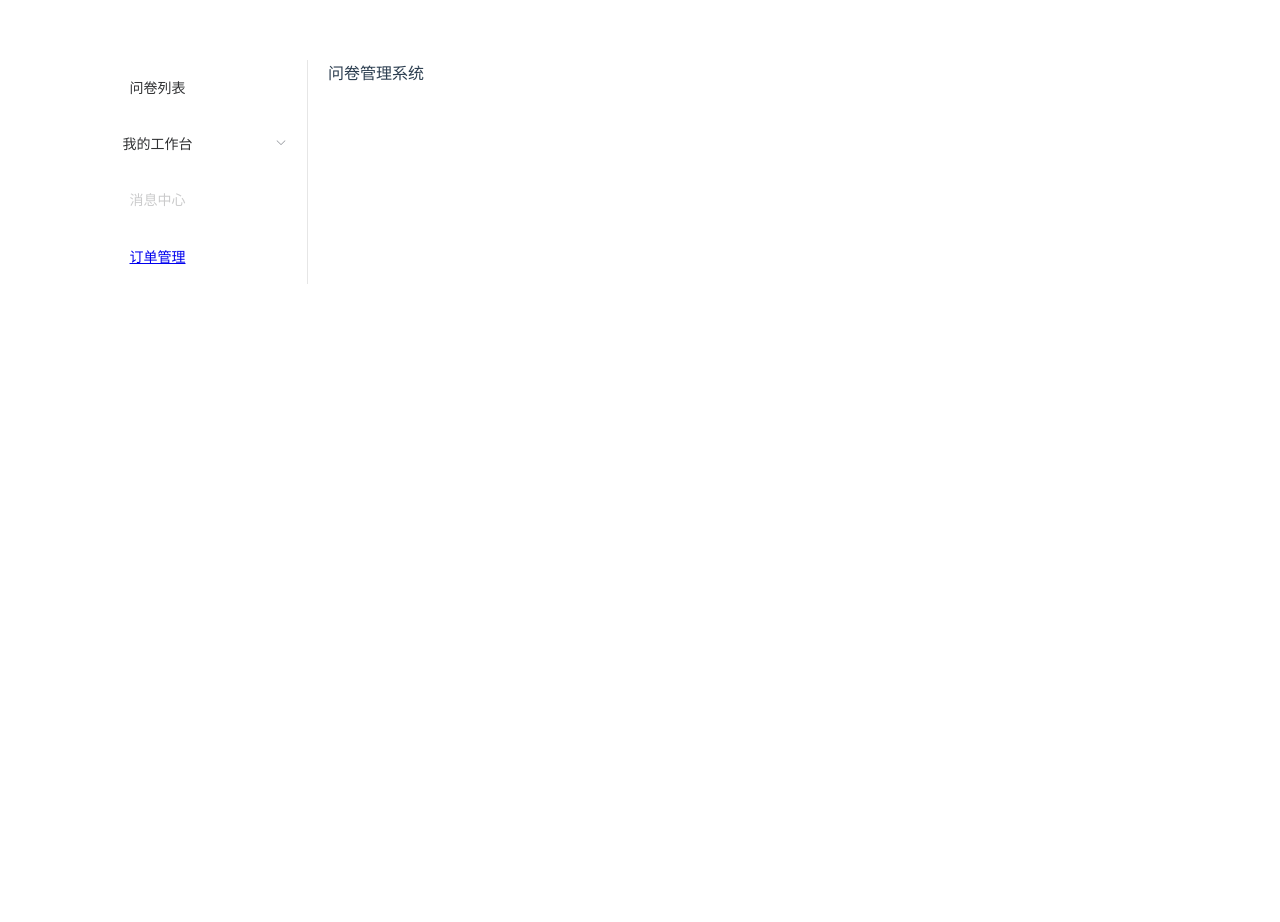
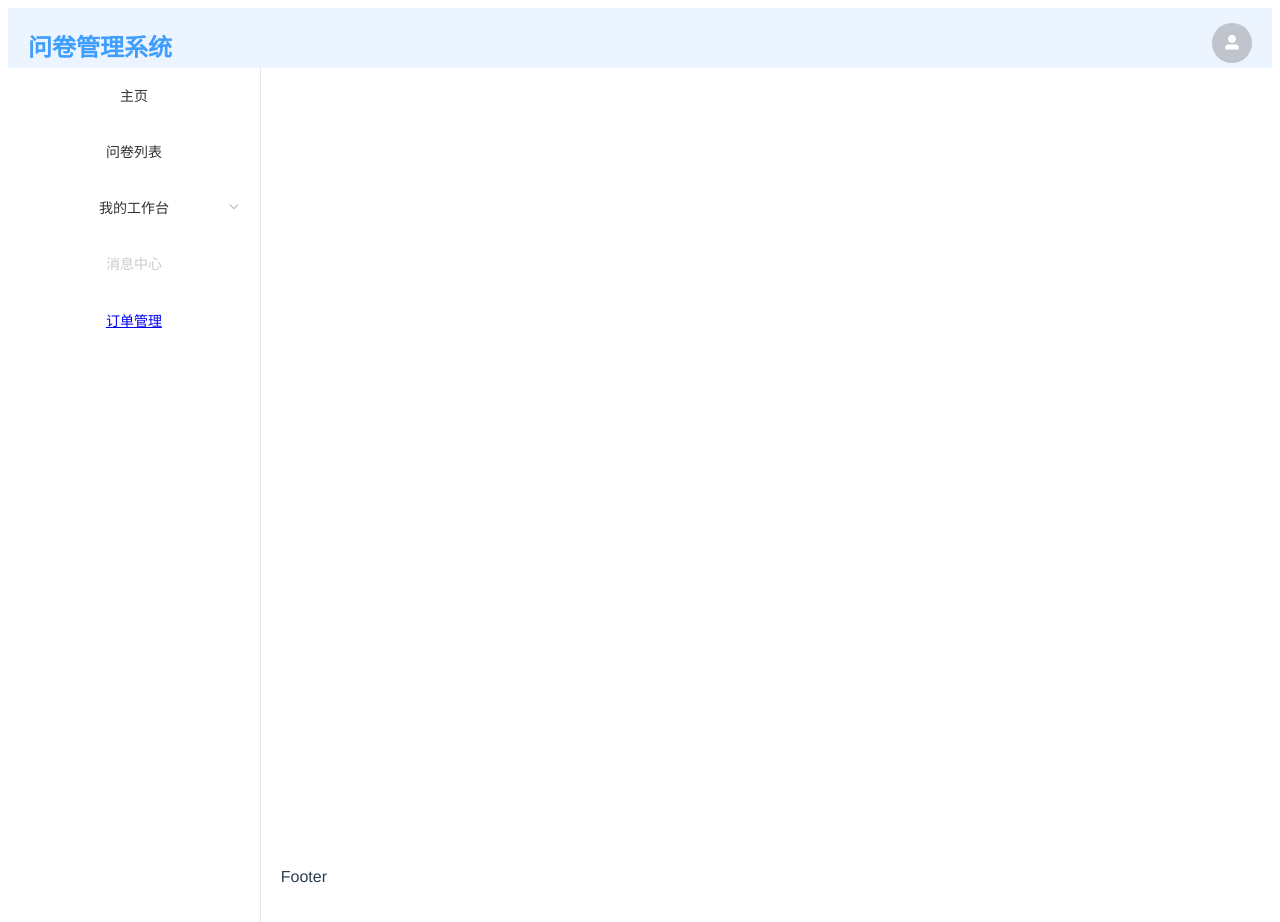
Before and after one commit to xiaomensao/questionaire-frontend, a Vue app: page /#/4 in a window 1280 px wide. Shown: the top 922 px of the page. Before the commit the page ends 800 px from the top, so only its background shows below. Built offline with nearby package versions, Linux system fonts and the light colour scheme.

Commit message:
update ui, create questionnaire

```diff
--- a/package.json
+++ b/package.json
@@ -9,11 +9,13 @@
   },
   "dependencies": {
     "axios": "^0.19.0",
+    "chart.js": "^2.9.3",
     "core-js": "^3.3.2",
     "element-ui": "^2.12.0",
     "qs": "^6.9.1",
     "vue": "^2.6.10",
     "vue-axios": "^2.1.5",
+    "vue-chartjs": "^3.5.0",
     "vue-router": "^3.1.3"
   },
   "devDependencies": {
--- a/src/App.vue
+++ b/src/App.vue
@@ -3,22 +3,54 @@
     <!-- <img alt="Vue logo" src="./assets/logo.png"> -->
     <div id="notLogin" v-if="isNotInLogin()">
       <el-container>
-        <el-aside>
-          <side-menu></side-menu>
-        </el-aside>
+        <el-header id="page-header-wrapper">
+          <page-header></page-header>
+        </el-header>
+        <el-container>
+          <el-aside id="side-menu-wrapper">
+            <side-menu></side-menu>
+          </el-aside>
           <el-container>
-            <page-header></page-header>
-            <el-main>
+            <el-main id="main-content">
               <router-view></router-view>
             </el-main>
+            <el-footer>Footer</el-footer>
           </el-container>
         </el-container>
+      </el-container>
     </div>
     <div id="login" v-else>
       <router-view></router-view>
     </div>
   </div>
 </template>
+
+<style scoped>
+  #app {
+    font-family: 'Avenir', Helvetica, Arial, sans-serif;
+    -webkit-font-smoothing: antialiased;
+    -moz-osx-font-smoothing: grayscale;
+    color: #2c3e50;
+  }
+
+  #page-header-wrapper {
+    position: -webkit-sticky; /* Safari */
+    position: sticky;
+    top: 0;
+    z-index: 1020;
+    background-color: #ecf5ff;
+    color: #409EFF;
+    border-color: #b3d8ff;
+  }
+
+  #side-menu-wrapper {
+    width: 20% !important;
+  }
+
+  #main-content {
+    min-height: 100vh;
+  }
+</style>
 
 <script>
 
@@ -37,13 +69,3 @@ export default {
   },
 }
 </script>
-
-<style>
-#app {
-  font-family: 'Avenir', Helvetica, Arial, sans-serif;
-  -webkit-font-smoothing: antialiased;
-  -moz-osx-font-smoothing: grayscale;
-  color: #2c3e50;
-  margin-top: 60px;
-}
-</style>
--- a/src/apis/questionaire.js
+++ b/src/apis/questionaire.js
@@ -1,13 +1,25 @@
 import jsonRequest from '@/utils/jsonRequest';
 
 export function getAllQuestionaire() {
-    return jsonRequest.get('questionaire')
+    return jsonRequest.get('questionaire');
 }
 
 export function getAllQuestionaireStatus() {
-    return jsonRequest.get('questionairestatus')
+    return jsonRequest.get('questionairestatus');
 }
 
 export function getAllQuestionType() {
-    return jsonRequest.get('questiontype')
+    return jsonRequest.get('questiontype');
 }
+
+export function saveQuestionaire(questionaire) {
+    return jsonRequest.post('questionaireSave/', questionaire);
+}
+
+export function getQuestionaire(id) {
+    return jsonRequest.get('questionaire/' + id);
+}
+
+export function getQuestions(id) {
+    return jsonRequest.get('question/?questionaireId=' + id);
+}
--- a/src/components/home.vue
+++ b/src/components/home.vue
@@ -1,23 +1,48 @@
 <template>
     <div id="home">
         <h2>Home</h2>
+        <line-chart :chart-data="datacollection"></line-chart>
     </div>
 </template>
 
 <script>
+import LineChart from '../utils/LineChart.js';
+
 export default {
     name: 'home',
     components: {
+        LineChart,
     },
 
     data() {
         return {
-
+            datacollection: null,
         }
+    },
+    mounted () {
+      this.fillData();
     },
 
     methods: {
-
+      fillData () {
+        this.datacollection = {
+          labels: [this.getRandomInt(), this.getRandomInt()],
+          datasets: [
+            {
+              label: 'Data One',
+              backgroundColor: '#f87979',
+              data: [this.getRandomInt(), this.getRandomInt()]
+            }, {
+              label: 'Data One',
+              backgroundColor: '#f87979',
+              data: [this.getRandomInt(), this.getRandomInt()]
+            }
+          ]
+        };
+      },
+      getRandomInt () {
+        return Math.floor(Math.random() * (50 - 5 + 1)) + 5;
+      }
     }
 
 }
--- a/src/components/login.vue
+++ b/src/components/login.vue
@@ -9,12 +9,18 @@
                             <el-input v-model="loginForm.username" name="username" placeholder="请输入用户名" auto-complete="on"></el-input>
                         </el-form-item>
 
-                        <el-form-item prop="username">
+                        <el-form-item prop="password">
                             <el-input v-model="loginForm.password" name="password" type="password" placeholder="请输入密码" auto-complete="on"></el-input>
                         </el-form-item>
 
                         <el-form-item>
-                            <el-button type="primary" @click="handleLogin">登录</el-button>
+                            <el-tag type="danger" effect="plain" v-if="loginFail">
+                                用户名或者密码不正确！
+                            </el-tag>
+                        </el-form-item>
+
+                        <el-form-item>
+                            <el-button type="primary" @click="handleLogin" plain>登录</el-button>
                         </el-form-item>
                     </el-form>
                 </el-card>
@@ -30,6 +36,7 @@ export default {
   name: "login",
   data() {
     return {
+        loginFail: false,
         loginForm: {
             username: '',
             password: '',
@@ -38,9 +45,7 @@ export default {
             username: [
                 {
                     required: true,
-
                     message: "请输入用户名",
-
                     trigger: "blur"
                 }
             ],
@@ -63,8 +68,12 @@ export default {
                 loginReq(this.loginForm.username,this.loginForm.password).then((res) => {
                     console.log(res.data.token);
                     window.localStorage.setItem('token', res.data.token);
+                    window.localStorage.setItem('userName', this.loginForm.username);
                     this.$router.push("/home");
-                })
+                }).catch(error => {
+                    this.loginFail = true;
+                    console.log(error.response);
+                });
             }else{
                 console.log('用户名或密码错误');
             }
--- a/src/components/pageHeader.vue
+++ b/src/components/pageHeader.vue
@@ -1,20 +1,67 @@
 <template>
     <div id="pageHeader">
-        <el-header>
-          <span>问卷管理系统</span>
-        </el-header>
+      <el-row :gutter="10" id="header-row">
+        <el-col :xs="24" :md="12" id="title-col">
+          <h1>问卷管理系统</h1>
+        </el-col>
+        <el-col :xs="24" :md="12" id="user-col">
+          <div id="user-info">
+            <!-- <el-avatar icon="el-icon-message-solid"></el-avatar> -->
+            <el-dropdown>
+              <span class="el-dropdown-link">
+                  <el-avatar icon="el-icon-user-solid"></el-avatar>
+              </span>
+              <el-dropdown-menu slot="dropdown">
+                <el-dropdown-item>{{userName}}</el-dropdown-item>
+                <el-dropdown-item divided>设置</el-dropdown-item>
+                <el-dropdown-item>登出</el-dropdown-item>
+              </el-dropdown-menu>
+            </el-dropdown>
+          </div>
+          </el-col>
+      </el-row>
     </div>
 </template>
+
+<style scoped>
+  #header-row {
+    display: flex;
+  }
+
+  #title-col {
+    display: flex;
+  }
+
+  #title-col h1 {
+    font-weight: bold;
+  }
+
+  #user-col {
+    display: flex;
+  }
+
+  #user-info {
+    margin-left: auto;
+    margin-top: auto;
+    margin-bottom: auto;
+  }
+</style>
 
 <script>
 export default {
   name: 'pageHeader',
   data() {
     return {
-
+      userName: null,
     }
   },
+  mounted: function() {
+      this.loadUserName();
+  },
   methods: {
+    loadUserName() {
+      this.userName = window.localStorage.getItem('userName');
+    }
 
   }
 }
--- a/src/components/questionaire.vue
+++ b/src/components/questionaire.vue
@@ -27,14 +27,15 @@
                 <el-button type="primary" @click="createNewQuestion">创建一个新问题</el-button>
             </el-form-item>
             <el-form-item>
-                <el-button type="primary" @click="createNewQuestion">保存</el-button>
+                <el-button type="primary" @click="submitQuestionaire">保存</el-button>
             </el-form-item>
         </el-form>
     </div>
 </template>
 
 <script>
-import { getAllQuestionaireStatus, getAllQuestionType } from '@/apis/questionaire';
+import { getAllQuestionaireStatus, getAllQuestionType,
+        saveQuestionaire, getQuestionaire, getQuestions } from '@/apis/questionaire';
 export default {
     name: 'questionaire',
     components: {
@@ -54,19 +55,31 @@ export default {
     },
 
     mounted: function() {
-        this.questionaire.id = this.$route.params.id;
+        this.loadQuestionaire();
         this.loadStatusType();
     },
 
     methods: {
+        loadQuestionaire() {
+            if (this.$route.params.id > 0) {
+                getQuestionaire(this.$route.params.id).then((res) => {
+                    Object.assign(this.questionaire, res.data);
+                    console.log(this.questionaire);
+                    getQuestions(this.$route.params.id).then((res2) => {
+                        this.$set(this.questionaire, 'questions', res2.data);
+                        console.log(this.questionaire);
+                    });
+                });
+            }
+        },
         loadStatusType() {
             getAllQuestionaireStatus().then((res) => {
                 this.questionaireStatus = res.data;
                 console.log(this.questionaireStatus);
-            })
+            });
             getAllQuestionType().then((res) => {
                 this.questionType = res.data;
-            })
+            });
         },
         createNewQuestion() {
             let question = {
@@ -75,6 +88,13 @@ export default {
                 text: '',
             };
             this.questionaire.questions.push(question);
+        },
+        submitQuestionaire() {
+            saveQuestionaire(this.questionaire).then((res) => {
+                console.log('saved!');
+            }).catch(error => {
+                console.log(error.response);
+            });
         }
 
     }
--- a/src/components/questionaireList.vue
+++ b/src/components/questionaireList.vue
@@ -3,11 +3,20 @@
         <h2>问卷列表</h2>
         <el-button type="primary" @click="createNewQuestionaire">添加新的问卷</el-button>
         <p v-if="questionaireList.length == 0">目前没有问卷</p>
-        <ul id="example-1">
-            <li v-for="questionaire in questionaireList" v-bind:key="questionaire">
-                {{ questionaire }}
-            </li>
-        </ul>
+        <el-table :data="questionaireList" strip border style="width: 100%">
+            <el-table-column fixed prop="title" label="标题"></el-table-column>
+            <el-table-column prop="created" label="创建日期"></el-table-column>
+            <el-table-column prop="statusName" label="状态"></el-table-column>
+            <el-table-column
+                fixed="right"
+                label="操作"
+                width="100">
+                <template slot-scope="scope">
+                    <el-button @click="viewQuestionaire(scope.row)" type="text" size="small">预览</el-button>
+                    <el-button @click="editQuestionaire(scope.row)" type="text" size="small">编辑</el-button>
+                </template>
+            </el-table-column>
+        </el-table>
     </div>
 </template>
 
@@ -38,7 +47,13 @@ export default {
         },
         createNewQuestionaire() {
             this.$router.push("/questionaire/-1");
-        }
+        },
+        viewQuestionaire(row) {
+            this.$router.push("/questionaire/" + row.id);
+        },
+        editQuestionaire(row) {
+            this.$router.push("/questionaire/" + row.id);
+        },
 
     }
 
--- a/src/components/sideMenu.vue
+++ b/src/components/sideMenu.vue
@@ -1,6 +1,7 @@
 <template>
     <div id="sideMenu">
-      <el-menu class="el-menu-demo" mode="vertical" router>
+      <el-menu id="side-menu" mode="vertical" router>
+        <el-menu-item index="/home">主页</el-menu-item>
         <el-menu-item index="/questionairelist">问卷列表</el-menu-item>
         <el-submenu index="2">
           <template slot="title">我的工作台</template>
@@ -19,6 +20,12 @@
       </el-menu>
     </div>
 </template>
+
+<style scoped>
+  #side-menu, #sideMenu {
+    height: 100%;
+  }
+</style>
 
 <script>
 export default {
--- /dev/null
+++ b/src/utils/LineChart.js
@@ -0,0 +1,13 @@
+import { Line, mixins } from 'vue-chartjs';
+const { reactiveProp } = mixins;
+
+export default {
+  extends: Line,
+  mixins: [reactiveProp],
+  props: ['options'],
+  mounted () {
+    // this.chartData is created in the mixin.
+    // If you want to pass options please create a local options object
+    this.renderChart(this.chartData, this.options);
+  }
+}
```
Also changed, not shown: 1 other file (tests, documents, lock files or other folders).
